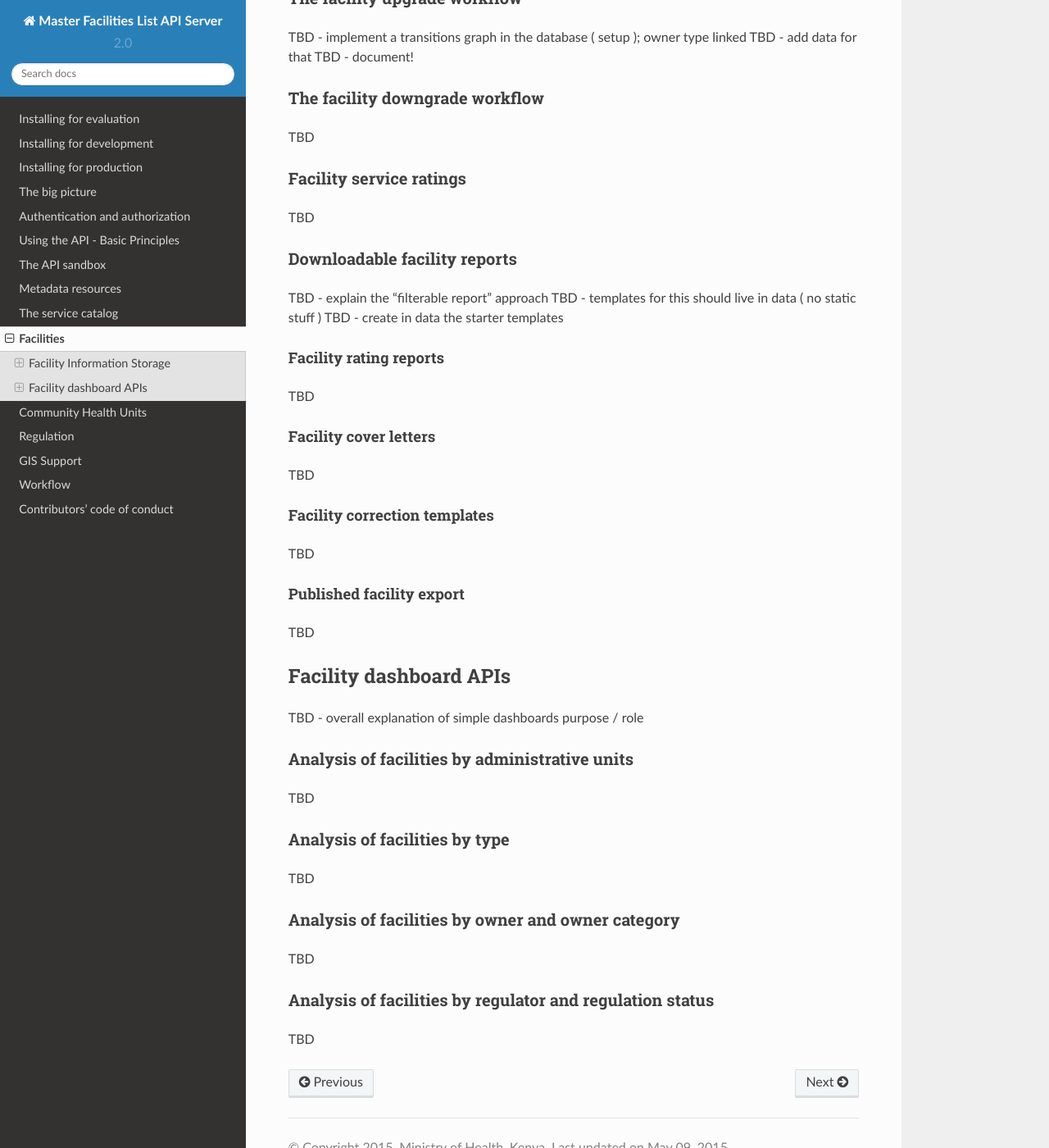
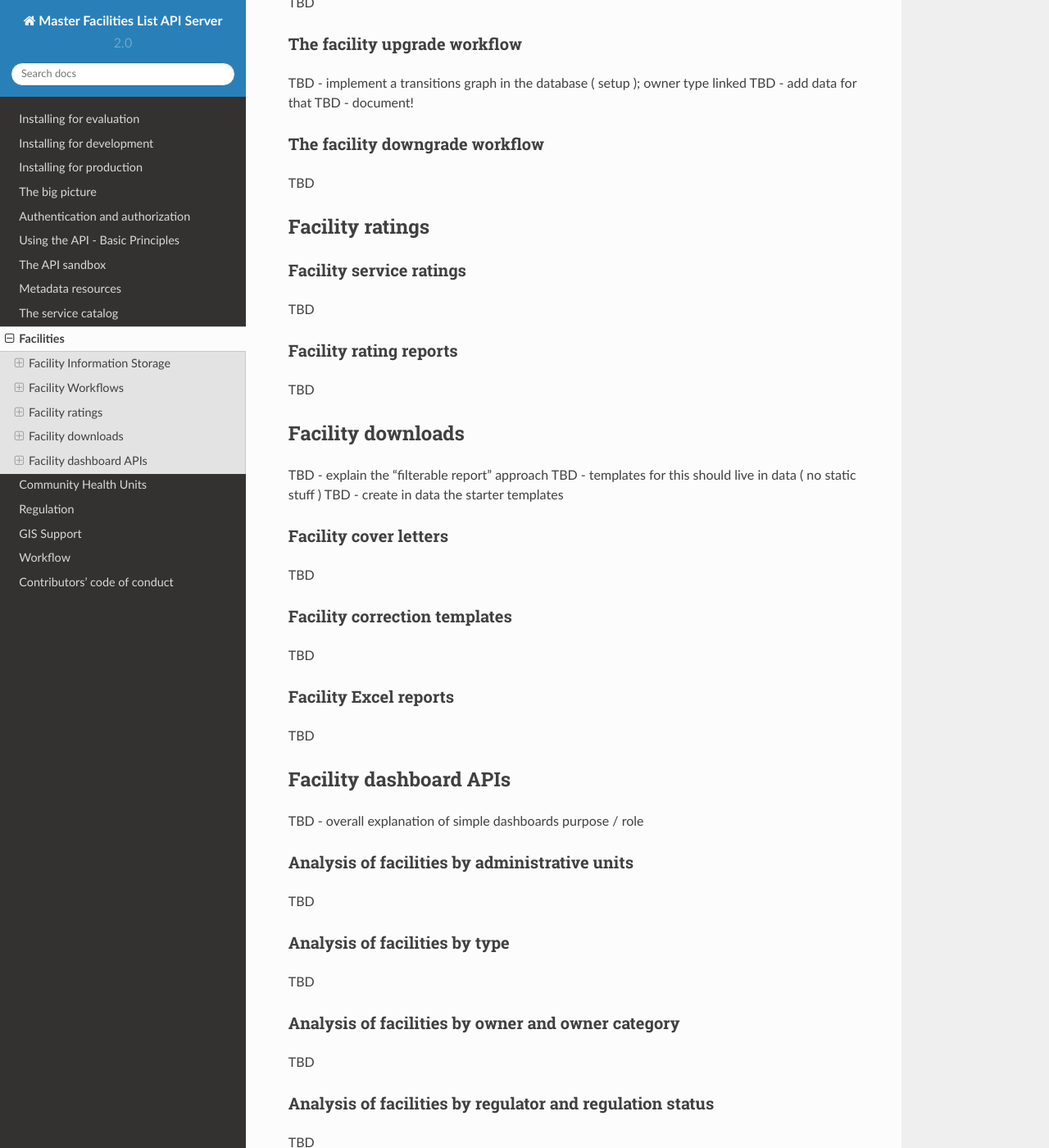
Before and after one commit to MasterFacilityList/mfl_api, a Sphinx documentation site: the page built from docs/10_facilities.rst, in a window 1280 px wide and 1400 px high, scrolled down 2139 px. Shown: the whole window at 82% size. Built offline with Sphinx 7.4.7 and the Read the Docs theme 2.0.0, drawn with Linux system fonts in a browser that asks for light colours; some of the changed text lies outside the part shown.

Commit message:
Improved heading hierarchy of facilities chapter

```diff
--- a/docs/10_facilities.rst
+++ b/docs/10_facilities.rst
@@ -71,6 +71,8 @@ Facility Services
 ++++++++++++++++++++
 TBD
 
+Facility Workflows
+---------------------
 The Facility approval workflow
 +++++++++++++++++++++++++++++++++
 TBD - Makers, checkers
@@ -93,30 +95,32 @@ The facility downgrade workflow
 ++++++++++++++++++++++++++++++++++
 TBD
 
+Facility ratings
+-------------------
 Facility service ratings
 +++++++++++++++++++++++++++
 TBD
 
-Downloadable facility reports
-+++++++++++++++++++++++++++++++
+Facility rating reports
+++++++++++++++++++++++++++
+TBD
+
+Facility downloads
+-----------------------
 TBD - explain the "filterable report" approach
 TBD - templates for this should live in data ( no static stuff )
 TBD - create in data the starter templates
 
-Facility rating reports
-~~~~~~~~~~~~~~~~~~~~~~~~~~
-TBD
-
 Facility cover letters
-~~~~~~~~~~~~~~~~~~~~~~~~~
+++++++++++++++++++++++++++
 TBD
 
 Facility correction templates
-~~~~~~~~~~~~~~~~~~~~~~~~~~~~~~~
+++++++++++++++++++++++++++++++++
 TBD
 
-Published facility export
-~~~~~~~~~~~~~~~~~~~~~~~~~~~~~
+Facility Excel reports
++++++++++++++++++++++++++
 TBD
 
 Facility dashboard APIs
```
Also changed, not shown: other parts of docs/10_facilities.rst (+1 -1 lines).
